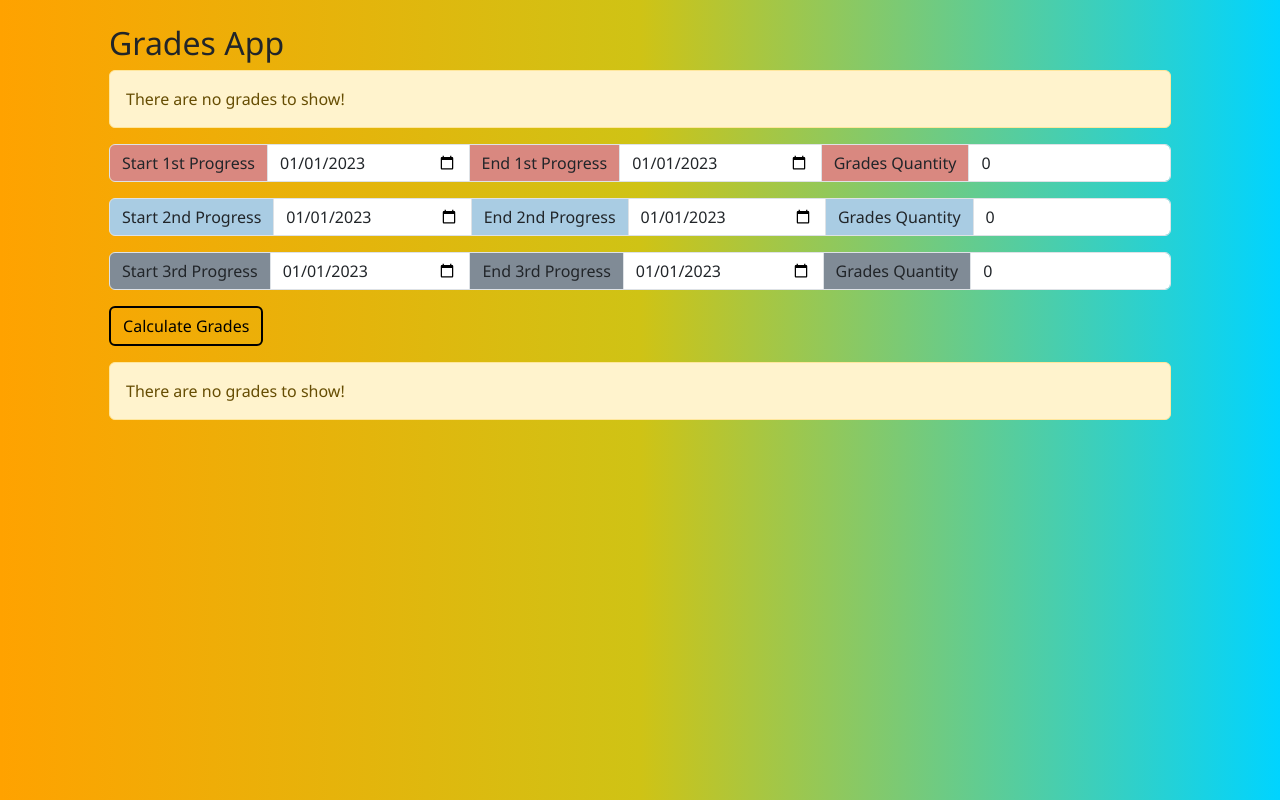
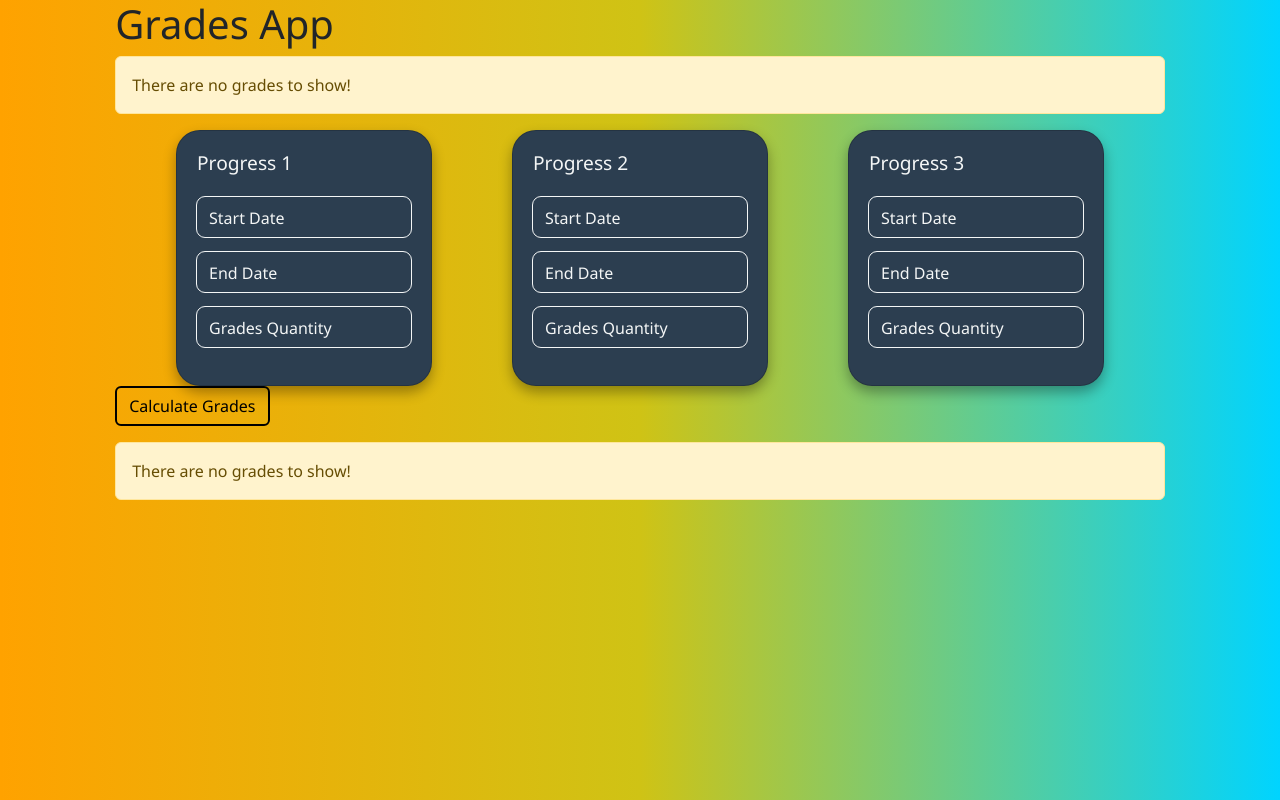
Before and after one commit to AdrianBedon/frontend-gradesapp, a React (Vite) app: page /#/ in a window 1280 px wide. Built offline with nearby package versions, Linux system fonts and the light colour scheme; no server answers.

Commit message:
Mejoras de Interfaz para deploy

```diff
--- a/src/components/GradesList.jsx
+++ b/src/components/GradesList.jsx
@@ -5,7 +5,7 @@ import { GradeContext } from "../context/GradeContext";
 export const GradesList = () => {
   const { grades } = useContext(GradeContext);
   return (
-    <main className="table">
+    <div className="table">
       <section className="table__header">
         <h3>Grades List</h3>
       </section>
@@ -32,6 +32,6 @@ export const GradesList = () => {
           </tbody>
         </table>
       </section>
-    </main>
+    </div>
   );
 };
--- a/src/components/TotalGradesList.jsx
+++ b/src/components/TotalGradesList.jsx
@@ -6,7 +6,7 @@ export const TotalGradesList = () => {
   const { gradesT } = useContext(GradeContext);
 
   return (
-    <main className="table">
+    <div className="table">
       <section className="table__header">
         <h3>Calculated Grades List</h3>
       </section>
@@ -33,6 +33,6 @@ export const TotalGradesList = () => {
           </tbody>
         </table>
       </section>
-    </main>
+    </div>
   );
 };
--- a/src/hooks/useGrades.js
+++ b/src/hooks/useGrades.js
@@ -5,15 +5,15 @@ import { calculate, findAll } from "../services/gradeService";
 const initialGrades = [];
 
 const initialFormatCalculateForm = {
-  start1: "2023-01-01",
-  start2: "2023-01-01",
-  start3: "2023-01-01",
-  end1: "2023-01-01",
-  end2: "2023-01-01",
-  end3: "2023-01-01",
-  count1: 0,
-  count2: 0,
-  count3: 0,
+  start1: "",
+  start2: "",
+  start3: "",
+  end1: "",
+  end2: "",
+  end3: "",
+  count1: "",
+  count2: "",
+  count3: "",
 };
 
 export const useGrades = () => {
--- a/src/pages/GradesPage.jsx
+++ b/src/pages/GradesPage.jsx
@@ -38,10 +38,11 @@ export const GradesPage = () => {
   };
 
   return (
-    <div className="container my-4">
-      <h2>Grades App</h2>
-      <div className="row">
-        <div className="col">
+    <>
+      <header>
+        <h1>Grades App</h1>
+      </header>
+      <main>
         {grades.length === 0 ? (
           <div className="alert alert-warning">
             There are no grades to show!
@@ -50,97 +51,177 @@ export const GradesPage = () => {
           <GradesList />
         )}
         <form onSubmit={onSubmit}>
-            <div className="input-group mb-3">
-              <span className="input-group-text ig-1">Start 1st Progress</span>
+          <div className="cards">
+            <article className="card">
+              <div className="card__content">
+                <h2 className="card__title">Progress 1</h2>
+                <div className="input__wrapper">
                   <input
-                type="date"
                     id="start1"
+                    type="text"
+                    placeholder="Start Date"
                     name="start1"
-                className="form-control"
+                    required
+                    className="input__field"
+                    onFocus={(e) => (e.target.type = "date")}
+                    onBlur={(e) => (e.target.type = "text")}
                     value={start1}
                     onChange={onInputChange}
-              ></input>
-              <span className="input-group-text ig-1">End 1st Progress</span>
+                  />
+                  <label htmlFor="start1" className="input__label">
+                    Start Date
+                  </label>
+                </div>
+                <div className="input__wrapper">
                   <input
                     id="end1"
+                    type="text"
+                    placeholder="End Date"
                     name="end1"
-                type="date"
-                className="form-control"
+                    required
+                    className="input__field"
+                    onFocus={(e) => (e.target.type = "date")}
+                    onBlur={(e) => (e.target.type = "text")}
                     value={end1}
                     onChange={onInputChange}
-              ></input>
-              <span className="input-group-text ig-1">Grades Quantity</span>
+                  />
+                  <label htmlFor="end1" className="input__label">
+                    End Date
+                  </label>
+                </div>
+                <div className="input__wrapper">
                   <input
+                    id="count1"
+                    type="text"
+                    placeholder="Grades Quantity"
                     name="count1"
-                type="number"
-                className="form-control"
-                placeholder="0"
-                min="0"
+                    required
+                    className="input__field"
+                    onFocus={(e) => (e.target.type = "number")}
+                    onBlur={(e) => (e.target.type = "text")}
                     value={count1}
                     onChange={onInputChange}
-              ></input>
+                  />
+                  <label htmlFor="count1" className="input__label">
+                    Grades Quantity
+                  </label>
                 </div>
-            <div className="input-group mb-3">
-              <span className="input-group-text ig-2">Start 2nd Progress</span>
+              </div>
+            </article>
+            <article className="card">
+              <div className="card__content">
+                <h2 className="card__title">Progress 2</h2>
+                <div className="input__wrapper">
                   <input
                     id="start2"
+                    type="text"
+                    placeholder="Start Date"
                     name="start2"
-                type="date"
-                className="form-control"
+                    required
+                    className="input__field"
+                    onFocus={(e) => (e.target.type = "date")}
+                    onBlur={(e) => (e.target.type = "text")}
                     value={start2}
                     onChange={onInputChange}
-              ></input>
-              <span className="input-group-text ig-2">End 2nd Progress</span>
+                  />
+                  <label htmlFor="start2" className="input__label">
+                    Start Date
+                  </label>
+                </div>
+                <div className="input__wrapper">
                   <input
                     id="end2"
+                    type="text"
+                    placeholder="End Date"
                     name="end2"
-                type="date"
-                className="form-control"
+                    required
+                    className="input__field"
+                    onFocus={(e) => (e.target.type = "date")}
+                    onBlur={(e) => (e.target.type = "text")}
                     value={end2}
                     onChange={onInputChange}
-              ></input>
-              <span className="input-group-text ig-2">Grades Quantity</span>
+                  />
+                  <label htmlFor="end2" className="input__label">
+                    End Date
+                  </label>
+                </div>
+                <div className="input__wrapper">
                   <input
-                type="number"
+                    id="count2"
+                    type="text"
+                    placeholder="Grades Quantity"
                     name="count2"
-                className="form-control"
-                placeholder="0"
-                min="0"
+                    required
+                    className="input__field"
+                    onFocus={(e) => (e.target.type = "number")}
+                    onBlur={(e) => (e.target.type = "text")}
                     value={count2}
                     onChange={onInputChange}
-              ></input>
+                  />
+                  <label htmlFor="count2" className="input__label">
+                    Grades Quantity
+                  </label>
                 </div>
-            <div className="input-group mb-3">
-              <span className="input-group-text ig-3">Start 3rd Progress</span>
+              </div>
+            </article>
+            <article className="card">
+              <div className="card__content">
+                <h2 className="card__title">Progress 3</h2>
+                <div className="input__wrapper">
                   <input
                     id="start3"
+                    type="text"
+                    placeholder="Start Date"
                     name="start3"
-                type="date"
-                className="form-control"
+                    required
+                    className="input__field"
+                    onFocus={(e) => (e.target.type = "date")}
+                    onBlur={(e) => (e.target.type = "text")}
                     value={start3}
                     onChange={onInputChange}
-              ></input>
-              <span className="input-group-text ig-3">End 3rd Progress</span>
+                  />
+                  <label htmlFor="start3" className="input__label">
+                    Start Date
+                  </label>
+                </div>
+                <div className="input__wrapper">
                   <input
                     id="end3"
+                    type="text"
+                    placeholder="End Date"
                     name="end3"
-                type="date"
-                className="form-control"
+                    required
+                    className="input__field"
+                    onFocus={(e) => (e.target.type = "date")}
+                    onBlur={(e) => (e.target.type = "text")}
                     value={end3}
                     onChange={onInputChange}
-              ></input>
-              <span className="input-group-text ig-3">Grades Quantity</span>
+                  />
+                  <label htmlFor="end3" className="input__label">
+                    End Date
+                  </label>
+                </div>
+                <div className="input__wrapper">
                   <input
-                type="number"
+                    id="count3"
+                    type="text"
+                    placeholder="Grades Quantity"
                     name="count3"
-                className="form-control"
-                placeholder="0"
-                min="0"
+                    required
+                    className="input__field"
+                    onFocus={(e) => (e.target.type = "number")}
+                    onBlur={(e) => (e.target.type = "text")}
                     value={count3}
                     onChange={onInputChange}
-              ></input>
+                  />
+                  <label htmlFor="count3" className="input__label">
+                    Grades Quantity
+                  </label>
                 </div>
-            <button type="submit" className="btn btn-primary btn-custom">
+              </div>
+            </article>
+          </div>
+          <button type="submit" className="btn btn-primary btn-custom" >
             Calculate Grades
           </button>
         </form>
@@ -152,8 +233,7 @@ export const GradesPage = () => {
         ) : (
           <TotalGradesList />
         )}
-        </div>
-      </div>
-    </div>
+      </main>
+    </>
   );
 };
--- a/src/styles.css
+++ b/src/styles.css
@@ -18,7 +18,13 @@ body {
   justify-content: center;
 }
 
-main.table {
+main {
+  width: 82vw;
+  height: 90vh;
+}
+
+/*****************************************************Tables*********************************************/
+div.table {
   width: 82vw;
   height: 90vh;
   background-color: #fff5;
@@ -89,8 +95,97 @@ tbody tr:hover {
   background-color: #fff6;
 }
 
-.ig-1 {
-  background-color: rgba(217, 136, 128);
+/********************************Cards******************************/
+.cards {
+  display: flex;
+  flex-wrap: wrap;
+  gap: 5rem;
+  justify-content: center;
+  margin-top: 1rem;
+}
+
+.card {
+  background-color: rgba(44, 62, 80);
+  border-radius: 1.5rem;
+  box-shadow: 0 0.4rem 0.8rem #0005;
+  display: flex;
+  width: 16rem;
+  height: 16rem;
+  flex-direction: column;
+  overflow: hidden;
+  transition: all 0.2s ease-in-out;
+}
+
+.card__content {
+  padding: 1.25rem;
+  display: flex;
+  flex-direction: column;
+  flex-grow: 1;
+}
+
+.card__title {
+  color: rgba(244, 246, 246);
+  font-size: 1.2rem;
+}
+
+/********************************Inputs*****************************/
+.input__wrapper {
+  position: relative;
+  padding: 15px 0 0;
+}
+
+.input__field {
+  outline: 1.5px solid rgba(244, 246, 246);
+  font-size: 1rem;
+  border-radius: 8px;
+  color: rgba(244, 246, 246);
+  padding: 8px;
+  border: none;
+  padding-right: 32px;
+  background: transparent;
+  transition: all 0.2s;
+  width: 100%;
+}
+
+.input__field::placeholder {
+  color: transparent;
+}
+
+.input__field:placeholder-shown ~ .input__label {
+  font-size: 1rem;
+  cursor: text;
+  color: rgba(244, 246, 246);
+  top: 24px;
+}
+
+label,
+input__field:focus ~ .input__label {
+  position: absolute;
+  top: 6px;
+  padding: 0 4px;
+  background-color: rgba(44, 62, 80);
+  display: block;
+  font-size: 14px;
+  left: 8px;
+  color: rgba(244, 246, 246);
+  transition: 0.3s;
+}
+
+.input__field:focus ~ .input__label {
+  color: rgba(163, 228, 215);
+}
+
+.input__field:focus {
+  outline: 1.5px solid rgba(163, 228, 215);
+}
+
+input[type="date"]::-webkit-calendar-picker-indicator {
+  filter: invert(1);
+}
+
+input[type="number"]::-webkit-inner-spin-button,
+input[type="number"]::-webkit-outer-spin-button {
+  filter: invert(1);
 }
 
 .ig-2 {
@@ -104,14 +199,14 @@ tbody tr:hover {
 .btn-custom {
   background-color: transparent;
   border-color: black;
-  border-width: .15rem;
+  border-width: 0.15rem;
   color: black;
 }
 
 .btn-custom:hover {
   background-color: #fff5;
   border-color: black;
-  border-width: .15rem;
+  border-width: 0.15rem;
   color: white;
 }
 
```
Lines whose indentation alone changed are shown as unchanged.
